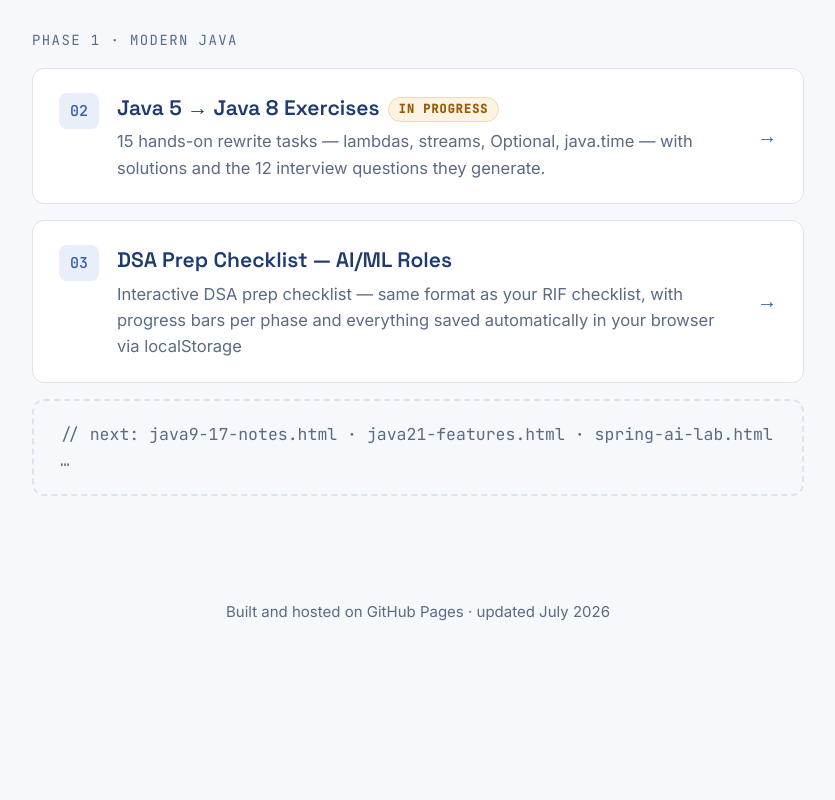
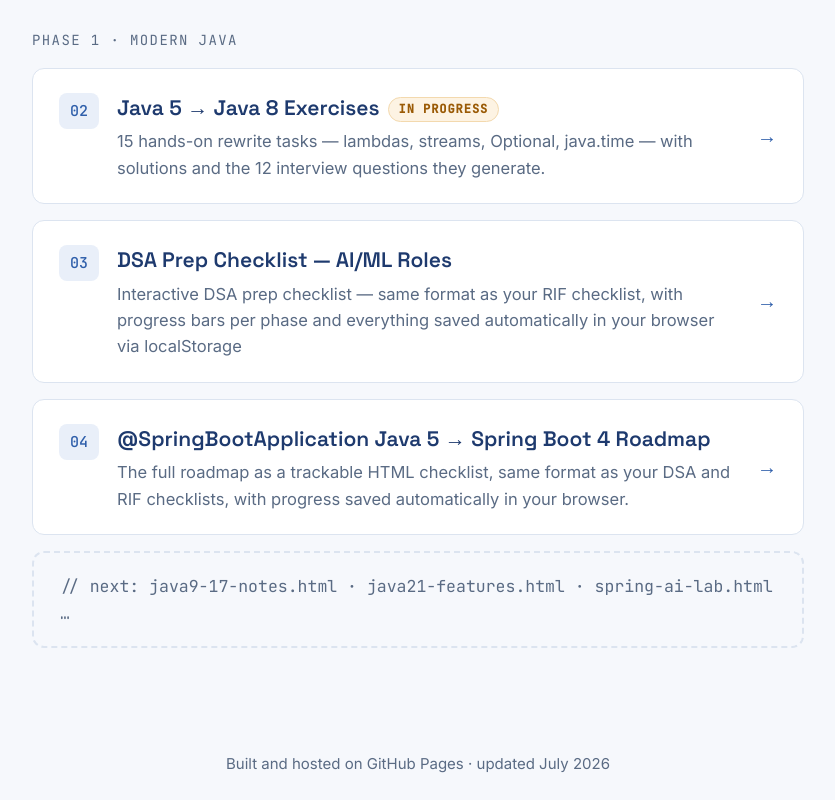
Before and after one commit to Geekeay/geekeay.github.io, a plain HTML site: page index.html in a window 1280 px wide. Shown: the part 504-1304 px from the top of the page, without its empty margins (222-1057 px from the left). Before the commit the page ends 1152 px from the top, so only its background shows below. Drawn offline with Linux system fonts and the light colour scheme.

Commit message:
Update index.html

```diff
--- a/index.html
+++ b/index.html
@@ -168,6 +168,15 @@
     </span>
     <span class="arrow">&#8594;</span>
   </a>
+
+   <a class="page-card" href="Java_to_SpringBoot_Roadmap.html">
+    <span class="num">04</span>
+    <span>
+      <h2>@SpringBootApplication Java 5 → Spring Boot 4 Roadmap</h2>
+      <p>The full roadmap as a trackable HTML checklist, same format as your DSA and RIF checklists, with progress saved automatically in your browser.</p>
+    </span>
+    <span class="arrow">&#8594;</span>
+  </a>
   <div class="placeholder">// next: java9-17-notes.html &middot; java21-features.html &middot; spring-ai-lab.html &hellip;</div>
 
 </main>
```
